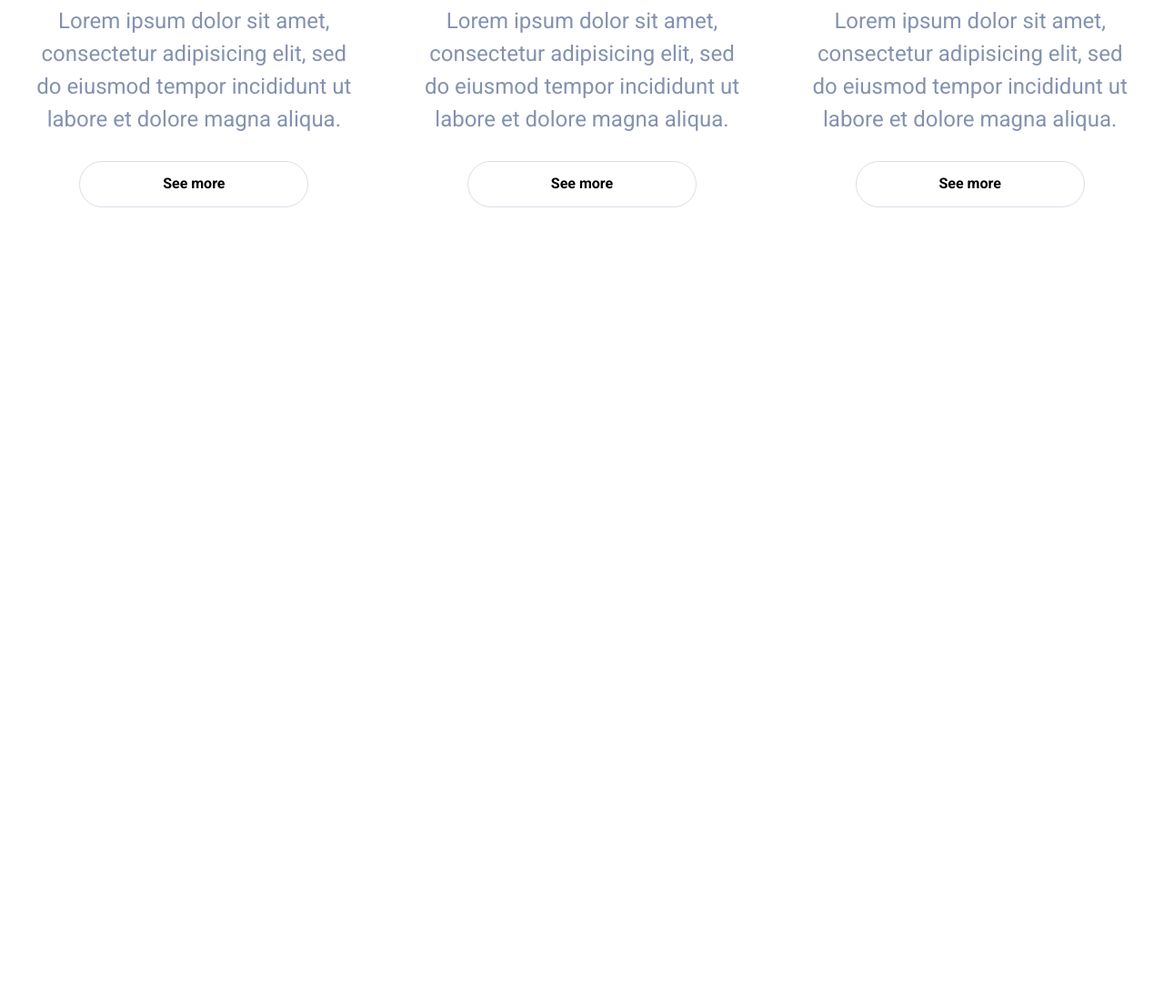
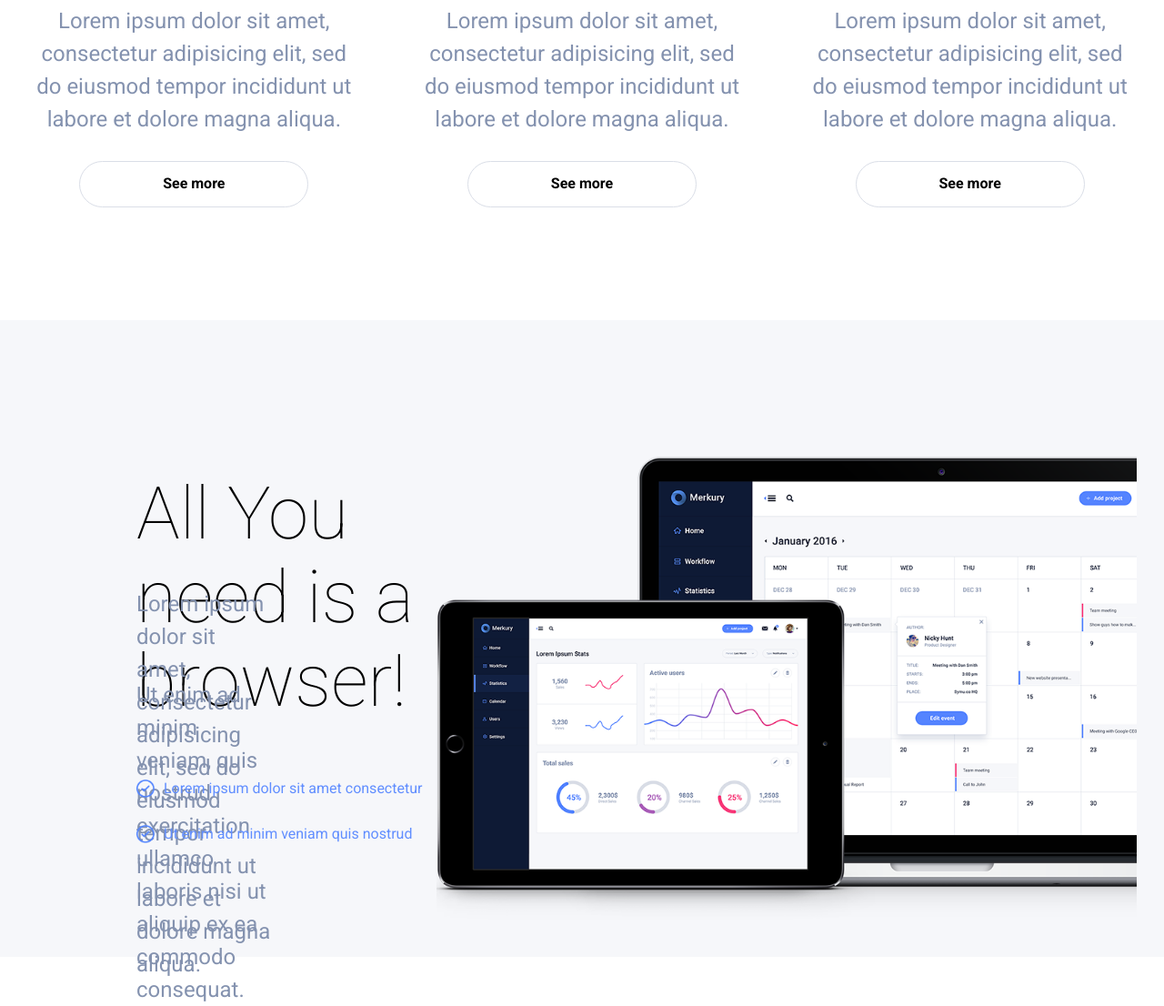
Before and after one commit to DanilWeda/merkury, a plain HTML site: page index.html in a window 1280 px wide. Shown: the part 1726-2832 px from the top of the page at 91% size. Before the commit the page ends 2028 px from the top, so only its background shows below. Drawn offline with Linux system fonts and the light colour scheme.

Commit message:
Feature: create Need Information Block

```diff
--- a/index.html
+++ b/index.html
@@ -53,6 +53,24 @@
         </div>
       </div>
     </section>
+    <section class="need-section">
+      <div class="container">
+        <div class="text">
+          <h2 class="title">All You need is a browser!</h2>
+          <p class="subtitle">
+            Lorem ipsum dolor sit amet, consectetur adipisicing elit, sed do
+            eiusmod tempor incididunt ut labore et dolore magna aliqua.
+          </p>
+          <p class="subtitle">
+            Ut enim ad minim veniam, quis nostrud exercitation ullamco laboris
+            nisi ut aliquip ex ea commodo consequat.
+          </p>
+          <p class="sub-ready-one">Lorem ipsum dolor sit amet consectetur</p>
+          <p class="sub-ready-two">Ut enim ad minim veniam quis nostrud</p>
+        </div>
+        <div class="need-img"></div>
+      </div>
+    </section>
     <script src="./js/main.js"></script>
   </body>
 </html>
--- a/scss/style.scss
+++ b/scss/style.scss
@@ -192,3 +192,90 @@ body {
     justify-self: start;
   }
 }
+
+.need-section {
+  .container {
+    display: grid;
+    grid-template-columns: 1fr 800px;
+    margin-top: 50px;
+    padding-top: 100px;
+    background: #f6f7fa;
+    .text {
+      display: grid;
+      grid-template-areas: 'title' 'subtitle' 'sub-ready' 'sub-two';
+      grid-template-rows: 50px 120px 100px 120px 50px 50px;
+      text-align: left;
+      padding-left: 150px;
+      .title {
+        grid-area: title;
+        grid-row: 1;
+        font-size: 60pt;
+        font-weight: 100;
+      }
+      .subtitle {
+        grid-area: subtitle;
+
+        line-height: 1.5;
+        font-size: 18pt;
+        padding-right: 180px;
+        color: #8492af;
+      }
+      .subtitle:nth-child(2) {
+        grid-row: 3;
+      }
+      .subtitle:nth-child(3) {
+        grid-row: 4;
+      }
+      .sub-ready-one {
+        padding-left: 30px;
+        color: #618eff;
+        grid-area: sub-ready;
+        grid-row: 5;
+        position: relative;
+      }
+      .sub-ready-one::before {
+        content: '';
+        width: 20px;
+        height: 20px;
+        background-image: url(../img/checked.png);
+        background-repeat: no-repeat;
+        background-position: center;
+        background-size: contain;
+        position: absolute;
+        left: 0;
+        top: 50%;
+        transform: translate(0, -50%);
+      }
+      .sub-ready-two {
+        padding-left: 30px;
+        color: #618eff;
+        grid-area: sub-two;
+        grid-row: 6;
+        position: relative;
+      }
+
+      .sub-ready-two::before {
+        content: '';
+        width: 20px;
+        height: 20px;
+        background-image: url(../img/checked.png);
+        background-repeat: no-repeat;
+        background-position: center;
+        background-size: contain;
+        position: absolute;
+        left: 0;
+        top: 50%;
+        transform: translate(0, -50%);
+      }
+    }
+    .need-img {
+      justify-self: end;
+      background-image: url(../img/Need.png);
+      background-repeat: no-repeat;
+      background-size: 100%;
+      background-position: -30px 50px;
+      width: 800px;
+      height: 600px;
+    }
+  }
+}
```
Also changed, not shown: css/style.css, img/Need.png (added), img/checked.png (added), 1 other file.
